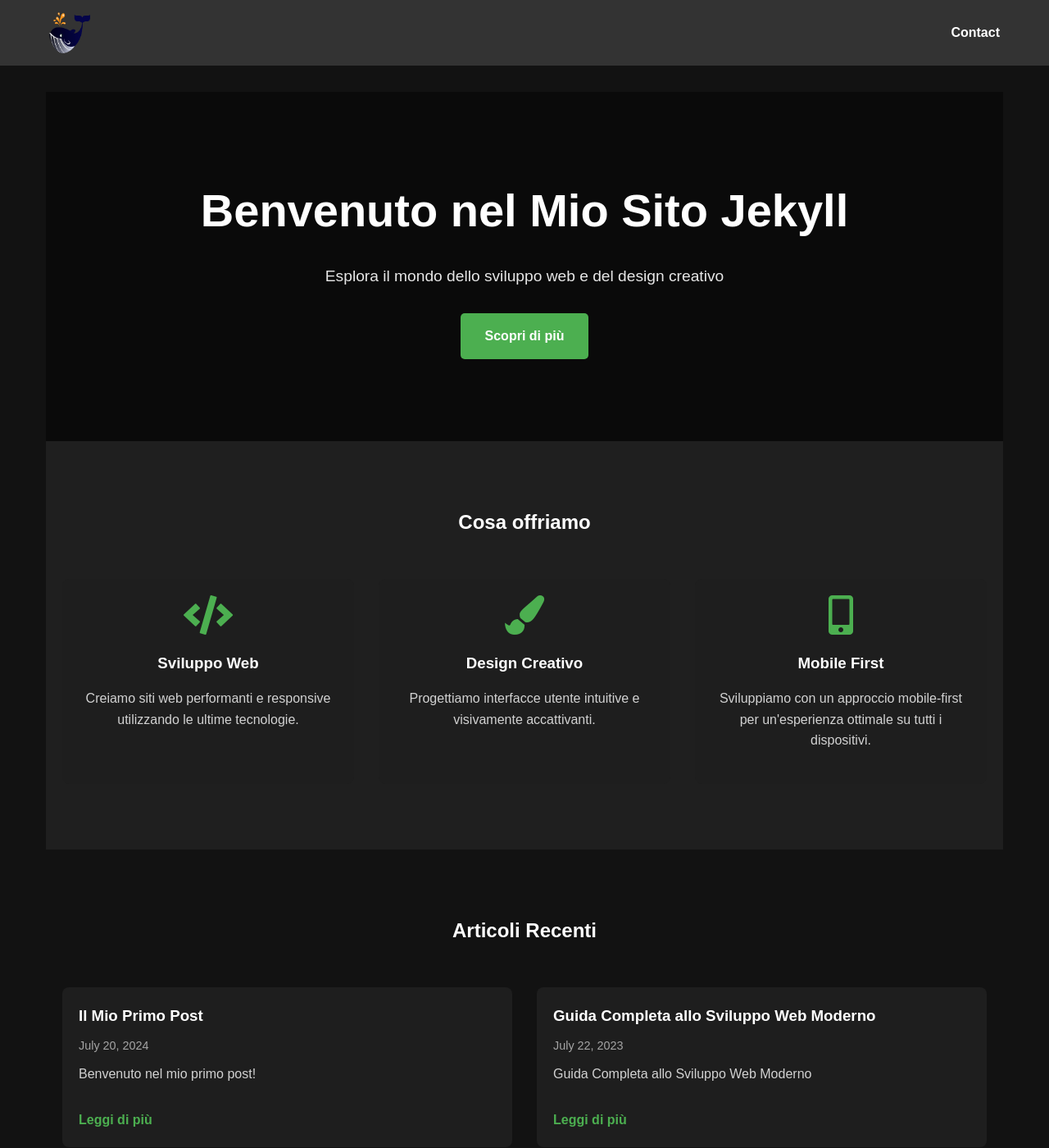
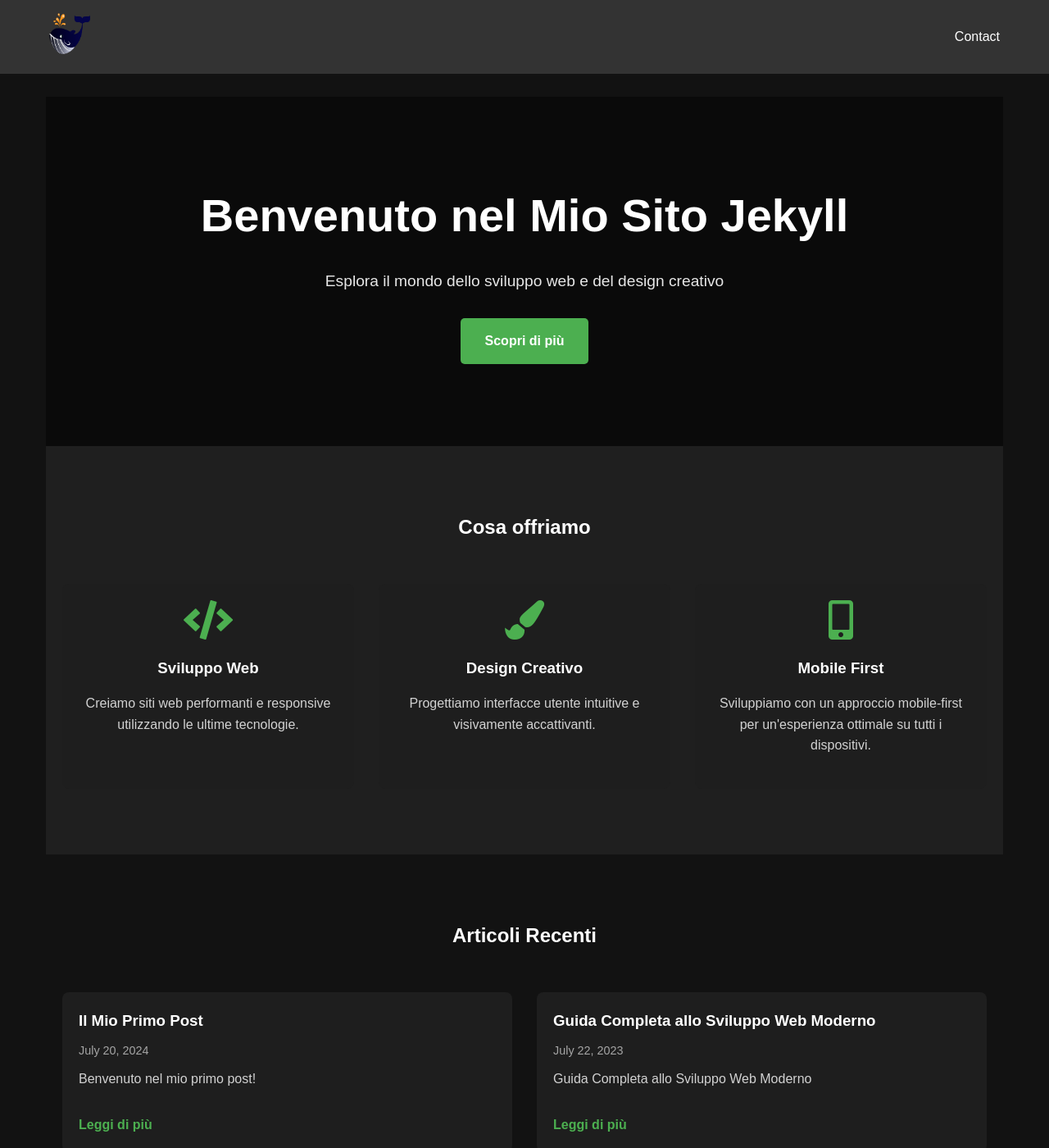
Before and after one commit to whiterabbit21m-test/whiterabbit21m-test.github.io, a Jekyll site: the page built from index.md, in a window 1280 px wide and 1400 px high. Shown: the whole window at 82% size. Built offline with Jekyll 4.4.1, drawn with Linux system fonts in a browser that asks for light colours.

Commit message:
Update _header.scss

```diff
--- a/_sass/_header.scss
+++ b/_sass/_header.scss
@@ -1,74 +1,66 @@
 .site-header {
   background-color: #333;
-  padding: 15px 0;
+  padding: 1rem 0;
+  width: 100%;
+  position: fixed;
+  top: 0;
+  left: 0;
+  z-index: 1000;
+}
 
-  .container {
+.header-container {
   display: flex;
   justify-content: space-between;
   align-items: center;
 }
 
 .logo {
-    a {
-      display: flex;
-      align-items: center;
-      text-decoration: none;
-      color: #fff;
+  .logo-link {
+    display: inline-block;
   }
 
-    img {
+  .logo-image {
     max-height: 50px;
+    width: auto;
   }
 
   .site-title {
-      font-size: 1.5em;
+    font-size: 1.5rem;
     font-weight: bold;
+    color: #fff;
   }
 }
 
 .main-nav {
-    ul {
-      list-style-type: none;
+  .nav-list {
+    list-style: none;
     padding: 0;
     margin: 0;
     display: flex;
+  }
 
-      li {
-        margin-left: 20px;
+  .nav-item {
+    margin-left: 1rem;
+  }
 
-        a {
+  .nav-link {
     color: #fff;
     text-decoration: none;
-          font-weight: bold;
     transition: color 0.3s ease;
 
-          &:hover, &.active {
-            color: #2ecc71;
-          }
-        }
-      }
+    &:hover,
+    &.active {
+      color: #4CAF50;
     }
   }
 }
 
-// Media query per il responsive design
-@media (max-width: 768px) {
-  .site-header {
-    .container {
-      flex-direction: column;
-      align-items: flex-start;
+// Aggiunge uno spazio sotto l'header per compensare la sua posizione fixed
+body {
+  padding-top: 70px; // Regola questo valore in base all'altezza effettiva del tuo header
 }
 
-    .logo {
-      margin-bottom: 10px;
+// Assicurati che il contenuto principale inizi dopo l'header
+.page-content {
+  margin-top: 1rem;
 }
-
-    .main-nav {
-      width: 100%;
-
-      ul {
-        justify-content: flex-end;
-      }
-    }
-  }
-}
```
Lines whose indentation alone changed are shown as unchanged.
